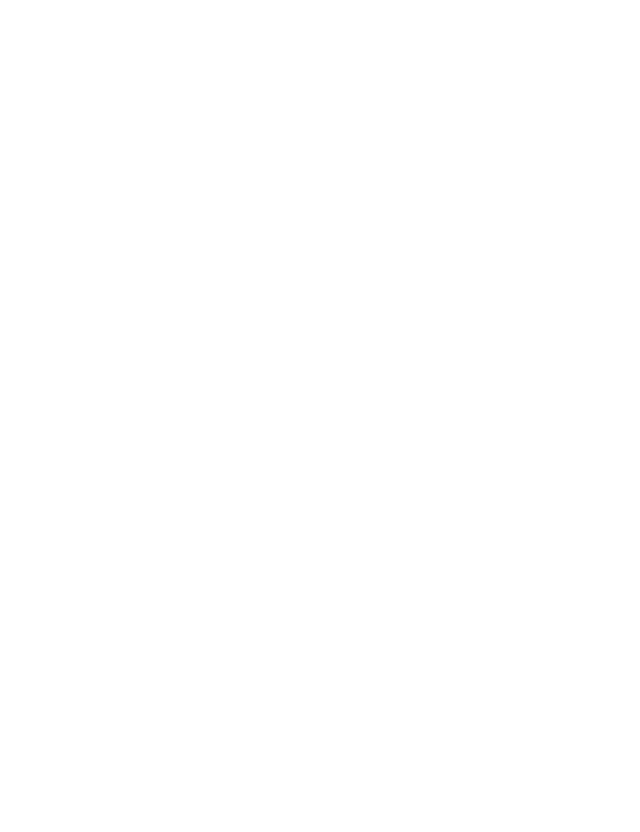
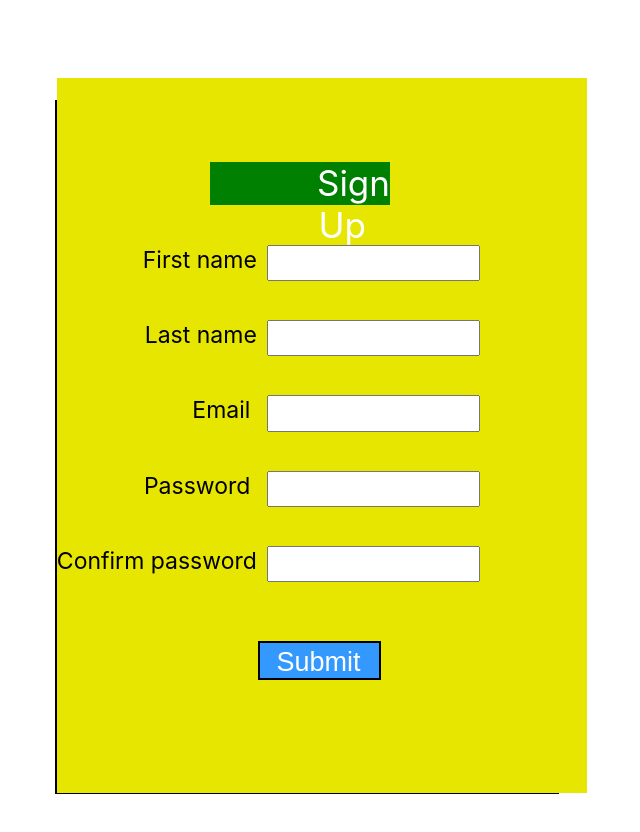
Before and after one commit to Hi-Nitin123/todoList-Application, a React (Create React App) app in the folder ReactFolder/my-app/: page /register in a window 1280 px wide. Before the commit this address had no page. Shown: the top 832 px of the page, without its empty margins (45-685 px from the left). Before the commit the page ends 800 px from the top, so only its background shows below. Built offline with nearby package versions, Linux system fonts and the light colour scheme.

Commit message:
make some changes in css of signup form

```diff
--- a/ReactFolder/my-app/package.json
+++ b/ReactFolder/my-app/package.json
@@ -10,6 +10,7 @@
     "cors": "^2.8.5",
     "react": "^18.2.0",
     "react-dom": "^18.2.0",
+    "react-hook-form": "^7.33.1",
     "react-router-dom": "^6.3.0",
     "react-scripts": "5.0.1",
     "uuid": "^8.3.2",
--- a/ReactFolder/my-app/src/App.js
+++ b/ReactFolder/my-app/src/App.js
@@ -2,7 +2,7 @@ import "./App.css";
 
 import Login from "./Components/forms/Login";
 
-// import SignUp from "./Components/forms/SignUp";
+import SignUp from "./Components/forms/SignUp";
 import { Routes, Route } from "react-router-dom";
 import TodoList from "./Components/TodoList";
 import ListOfUsers from "./Components/ListOfUsers";
@@ -17,7 +17,9 @@ function App() {
         <Route exact path="/" element={<Login />} />
         <Route path="/MyTodoList" element={<TodoList />} />
         <Route path="/admin" element={<ListOfUsers />} />
+        <Route path="/register" element={<SignUp />} />
         <Route element={<Error />} />
+        <Route path="/login" element={<Login />} />
       </Routes>
 
       {/* <TodoList /> */}
--- a/ReactFolder/my-app/src/Components/ListOfUsers.jsx
+++ b/ReactFolder/my-app/src/Components/ListOfUsers.jsx
@@ -53,6 +53,11 @@ function ListOfUsers() {
   }, []);
   return (
     <div>
+      <h1>
+        <center>Hello Admin!!</center>
+        <br />
+        <p>Here are the list of users that you can block or unblock</p>
+      </h1>
       <table id="adminTable">
         <tbody>
           <tr>
--- a/ReactFolder/my-app/src/Components/forms/Login.jsx
+++ b/ReactFolder/my-app/src/Components/forms/Login.jsx
@@ -2,11 +2,16 @@ import React, { useState } from "react";
 import "../../css/login.css";
 import axios from "axios";
 import { useNavigate } from "react-router-dom";
+import "../../css/SignUp.css";
 
 function Login() {
   const navigate = useNavigate();
   const [email, setEmail] = useState("");
   const [password, setPassword] = useState("");
+
+  const handleSignUp = () => {
+    navigate("/register");
+  };
 
   const loginHandle = (e) => {
     e.preventDefault();
@@ -50,6 +55,7 @@ function Login() {
 
             <label
               htmlFor="login"
+              type="text"
               placeholder="Enter passoword"
               className="label"
             >
@@ -57,7 +63,7 @@ function Login() {
             </label>
 
             <input
-              type="text"
+              type="password"
               className="input"
               value={password}
               onChange={(e) => {
@@ -68,8 +74,14 @@ function Login() {
             <br />
           </div>
 
-          <button type="button" id="button" onClick={loginHandle}>
+          <button type="button" id="loginBtn" onClick={loginHandle}>
             Login
+          </button>
+          <br />
+          <br />
+          <label htmlFor="signUp">Not registered yet?</label>
+          <button onClick={handleSignUp} id="notRegistered">
+            Sign up
           </button>
         </form>
       </div>
--- a/ReactFolder/my-app/src/Components/forms/SignUp.jsx
+++ b/ReactFolder/my-app/src/Components/forms/SignUp.jsx
@@ -1,13 +1,17 @@
 import React, { useState } from "react";
 import "../../css/SignUp.css";
 import axios from "axios";
+import { useNavigate } from "react-router-dom";
+// import { useForm } from "react-hook-form";
 
 function SignUp() {
+  const navigate = useNavigate();
   const [firstName, setFname] = useState("");
   const [lastName, setLname] = useState("");
   const [email, setEmail] = useState("");
   const [password, setPassword] = useState("");
   const [confirmPassword, setConfirm] = useState("");
+  // const { register, handleSubmit, errors } = useForm();
 
   // useEffect((e) => {
   //   e.preventDefault();
@@ -23,7 +27,7 @@ function SignUp() {
   //     .catch((err) => console.log(err));
   // }, []);
 
-  const handleSubmit = (e) => {
+  const handleFormSubmit = (e) => {
     e.preventDefault();
     axios
       .post("http://localhost:8000/signUp", {
@@ -35,11 +39,19 @@ function SignUp() {
       })
       .then((res) => console.log(res))
       .catch((err) => console.log(err));
+    navigate("/login");
   };
 
   return (
     <div id="signUpForm">
       <form id="form">
+        <div id="signUpTag">
+          <label htmlFor="register" id="register">
+            Sign Up
+          </label>
+        </div>
+        <br />
+
         <div>
           <label htmlFor="signUp" className="label">
             {" "}
@@ -52,9 +64,17 @@ function SignUp() {
             onChange={(e) => {
               setFname(e.target.value);
             }}
+            //   ref={register({
+            //     required: 'name is required.',
+            //     minLength: {
+            //       value: 6,
+            //       message: 'Password should be at-least 6 characters.'
+            //     }
+
+            //  })}
           />
           <br />
-          <br />
+
           <label htmlFor="signUp" className="label">
             {" "}
             Last name
@@ -68,7 +88,7 @@ function SignUp() {
             }}
           />
           <br />
-          <br />
+
           <label htmlFor="signUp" className="label">
             {" "}
             Email{" "}
@@ -82,7 +102,6 @@ function SignUp() {
             }}
           />
           <br />
-          <br />
 
           <label htmlFor="signUp" className="label">
             {" "}
@@ -90,7 +109,7 @@ function SignUp() {
           </label>
 
           <input
-            type="text"
+            type="password"
             className="input"
             value={password}
             onChange={(e) => {
@@ -98,12 +117,12 @@ function SignUp() {
             }}
           />
           <br />
-          <br />
+
           <label htmlFor="signUp" className="label">
             Confirm password
           </label>
           <input
-            type="text"
+            type="password"
             className="input"
             value={confirmPassword}
             onChange={(e) => {
@@ -111,8 +130,10 @@ function SignUp() {
             }}
           />
           <br />
-          <br />
-          <button onClick={handleSubmit}>Submit</button>
+
+          <button onClick={handleFormSubmit} id="submitBtn">
+            Submit
+          </button>
         </div>
       </form>
     </div>
--- a/ReactFolder/my-app/src/css/SignUp.css
+++ b/ReactFolder/my-app/src/css/SignUp.css
@@ -1,27 +1,68 @@
 #signUpForm{
     margin: 100px;
     border: 2px solid black;
-    height: 377px;
-    width: 486px;
+    height: 690px;
+    width: 500px;
+
+
 }
 
 
 #form{
     padding: 88px;
     padding-left: 52px;
-    text-align:right
+    text-align:right;
+    position: relative;
+    margin-top: -24px;
+    height: 539px;
+    width: 600;
+    background-color: #e6e600;
+    width: 390px;
 }
 
 .input{
     padding-left: 7px;
-    height: 5%;
-    width: 50%;
+    height: 9px;
+    width: 190px;
     text-align: left;
     margin-left: 10px;
+
 }
 
 .label{
     padding-left: 10px;
-    align-items:stretch
+    align-items:stretch;
+    margin-left: -75px
 
 }
+
+#register{
+    margin-left: 10px;
+    padding: 24px;
+}
+
+
+#signUpTag{
+    height: 43px;
+    font-size: 35px;
+    margin-top: -4px;
+    width: 180px;
+    margin-left: 101px;
+    background-color: green;
+    color: white;
+}
+
+#submitBtn{
+    height: 39px;
+    width: 123px;
+    text-align: center;
+    font-size: 27px;
+    padding: 4px;
+    padding-left: 2px;
+    border: 2px solid black;
+    color: white;
+    background-color: #3399ff;
+    margin-top: 39px;
+    margin-right: 118px;
+
+}
--- a/ReactFolder/my-app/src/css/login.css
+++ b/ReactFolder/my-app/src/css/login.css
@@ -15,15 +15,15 @@
 
 }
 
-#button{
-    background-color: blue;
+#loginBtn{
+    background-color: #001fff;
     color: white;
     padding: 0%;
     border-radius: 5%;
     height: 51px;
     width: 18%;
     font-size: 28px;
-    margin-left: 212px;
+    margin-left: 5px
 }
 
 .label{
@@ -36,3 +36,15 @@
 margin-right: 12%;
 text-align: end;
 margin-left: 8%;}
+
+#notRegistered{
+    margin-left: 10px;
+    height: 33px;
+    width: 88px;
+    font-size: 20px;
+    background-color: #33ff33;
+    color: white;
+    border: 3px solid black;
+    color: white;
+
+}
--- a/ReactFolder/my-app/src/css/todoList.css
+++ b/ReactFolder/my-app/src/css/todoList.css
@@ -46,5 +46,4 @@
 
     margin-top: -2%;
 
-
 }
```
Also changed, not shown: 1 other file (tests, documents, lock files or other folders).
